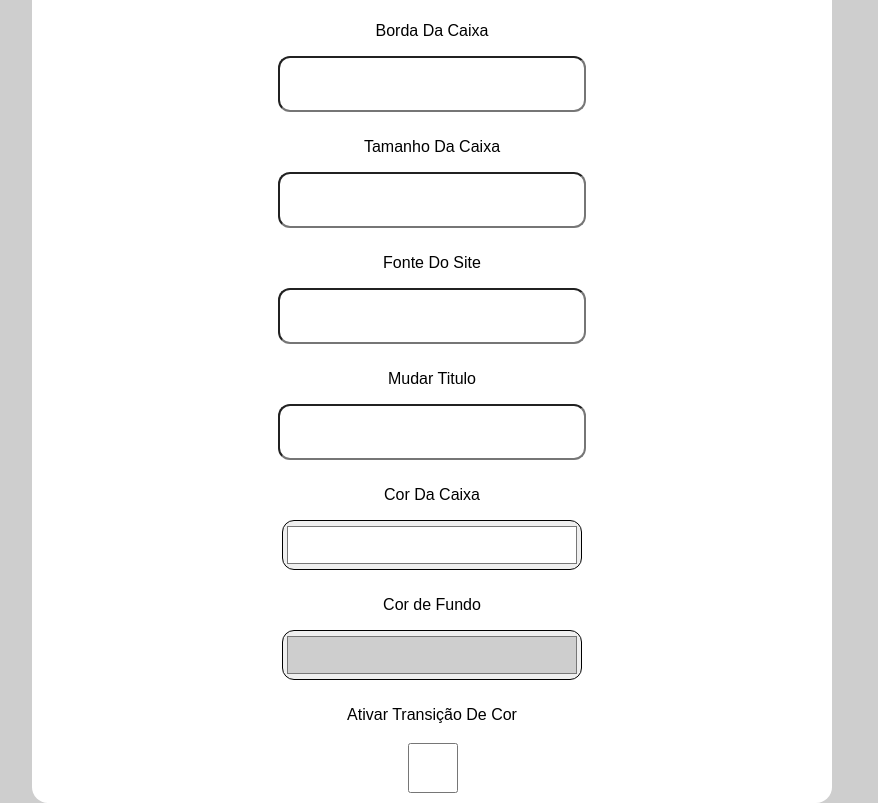
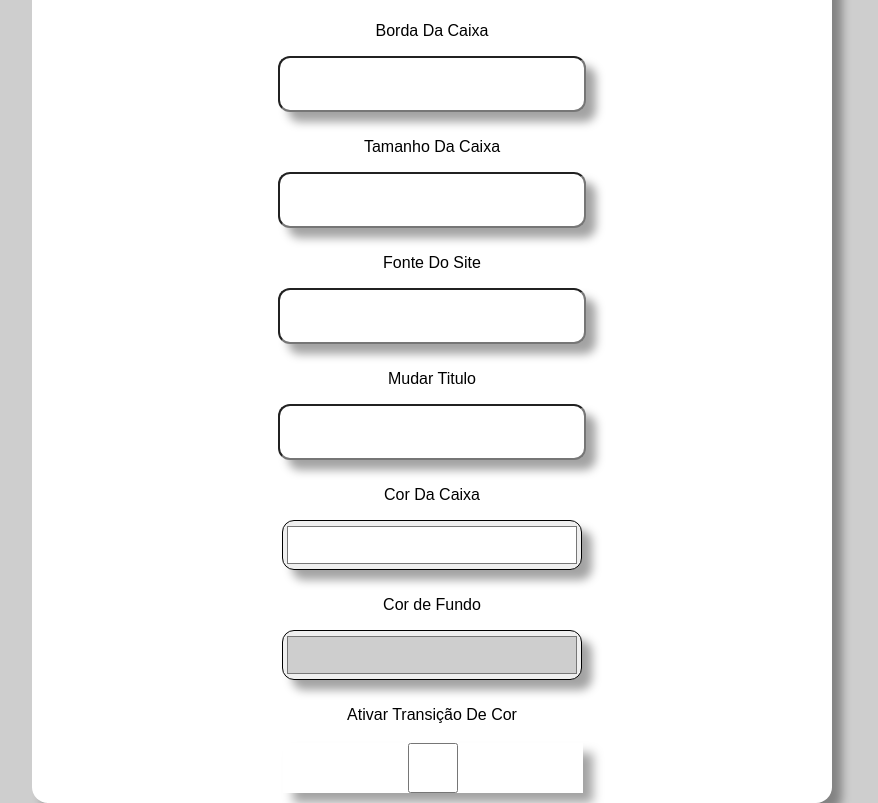
Before and after one commit to LuraKamuRa/Manipulador-de-site, a plain HTML site: page index.html in a window 1280 px wide. Shown: the part 82-885 px from the top of the page, without its empty margins (208-1086 px from the left). Drawn offline with Linux system fonts and the light colour scheme.

Commit message:
Adicionado box-shadow

```diff
--- a/style.css
+++ b/style.css
@@ -8,6 +8,7 @@
     flex-direction: column;
     transition: border-radius 0.3s ease;
     transition: background-color 1s ease;
+    box-shadow: 10px 10px 10px rgba(0, 0, 0, 0.363);
 }
 .botoes{
     display: flex;
@@ -22,7 +23,7 @@
     border-radius: 12px;
     font-size: 32px;
     margin-bottom: 10px;
-
+    box-shadow: 10px 10px 10px rgba(0, 0, 0, 0.363);
 
 }
 
```
